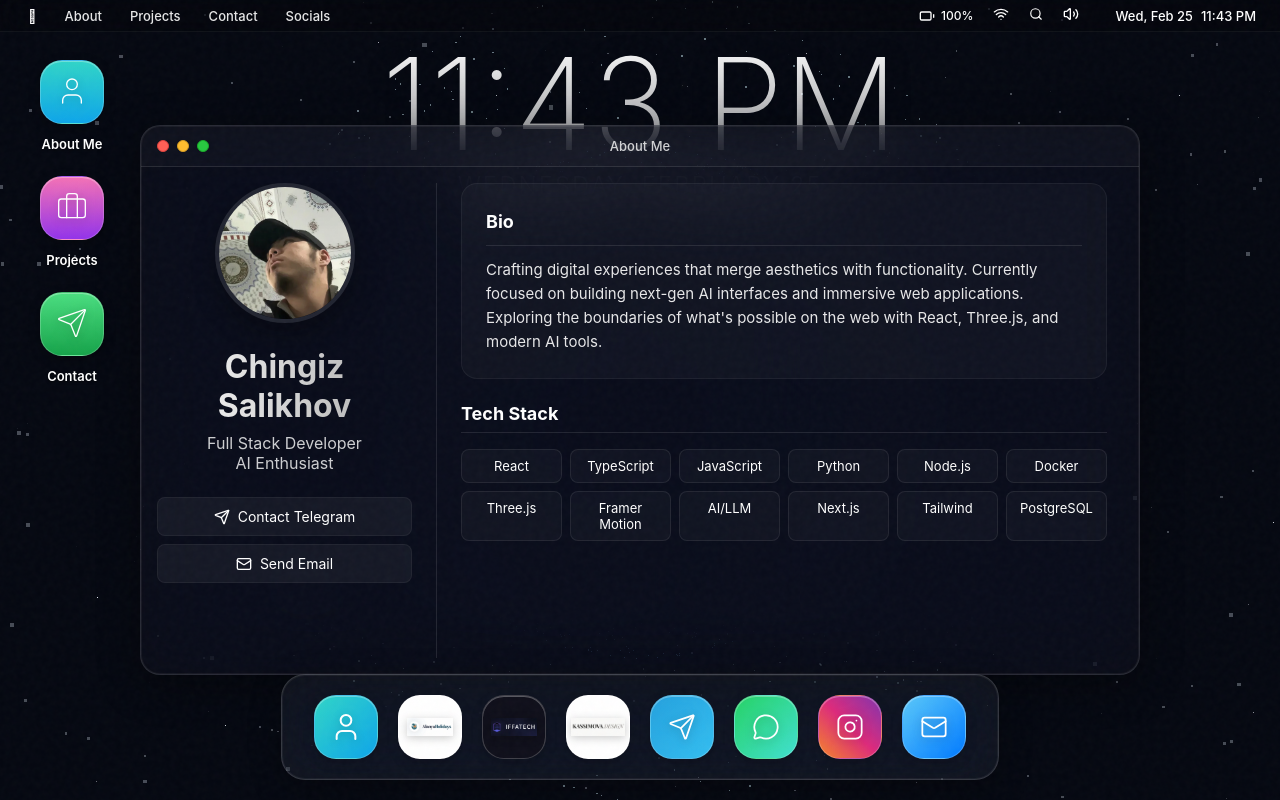
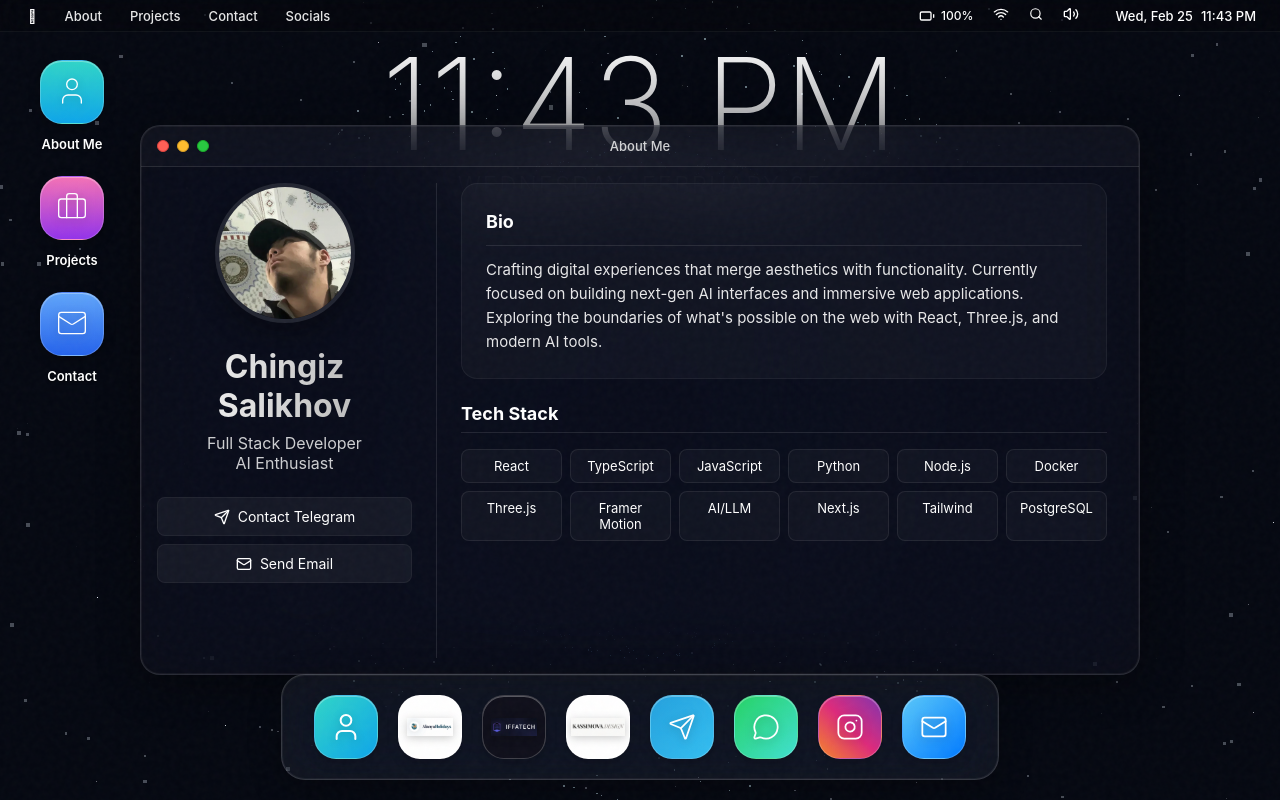
Before and after one commit to ChilL-Q/salikhov.dev, a React (Vite) app: page / in a window 1280 px wide. Built offline with nearby package versions, Linux system fonts and the light colour scheme.

Commit message:
style: change Contact desktop icon to a Mail icon with blue gradient

```diff
--- a/src/portfolio/pages/Desktop.tsx
+++ b/src/portfolio/pages/Desktop.tsx
@@ -1,6 +1,6 @@
 import { useState, useCallback } from 'react';
 import { AnimatePresence } from 'framer-motion';
-import { User, Briefcase, Send, Globe, Monitor, PenTool } from 'lucide-react';
+import { User, Briefcase, Mail, Globe, Monitor, PenTool } from 'lucide-react';
 import { Dock } from '../components/Dock';
 import { AppIcon } from '../components/AppIcon';
 import { GlassWindow } from '../components/GlassWindow';
@@ -137,10 +137,10 @@
                     background="linear-gradient(180deg, #F472B6, #9333EA)"
                 />
                 <AppIcon
-                    icon={<Send size={32} strokeWidth={1} />}
+                    icon={<Mail size={32} strokeWidth={1} />}
                     label="Contact"
                     onClick={() => toggleWindow('contact')}
-                    background="linear-gradient(180deg, #4ADE80, #16A34A)"
+                    background="linear-gradient(180deg, #60A5FA, #2563EB)"
                 />
             </div>
 
```
